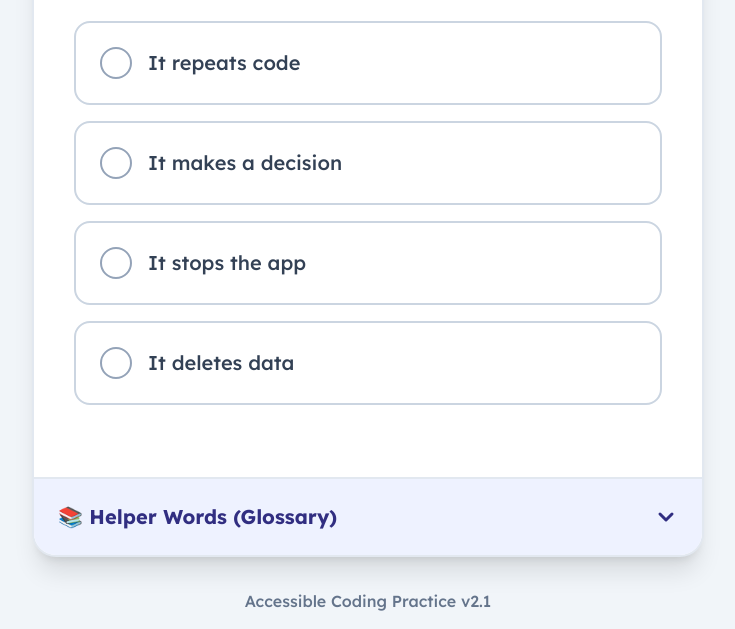
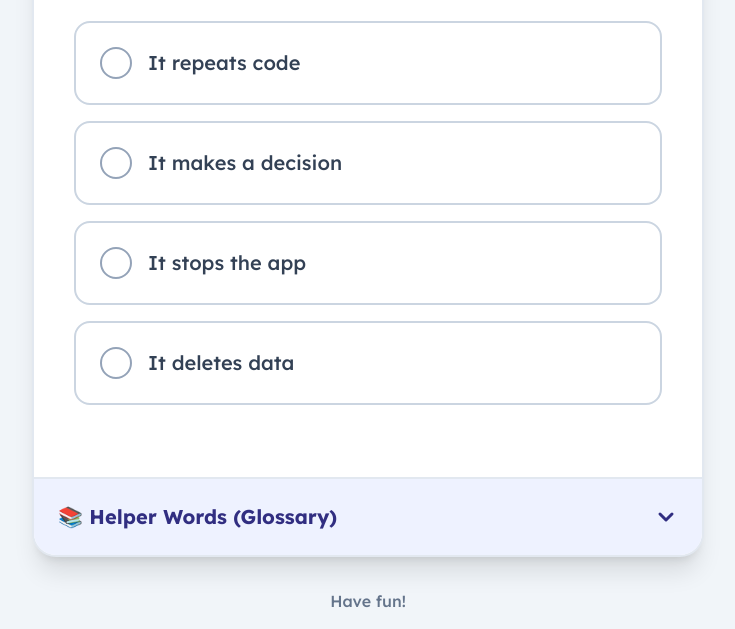
Before and after one commit to iispolicorotursi/logiclab, a plain HTML site: page index.html in a window 1280 px wide. Shown: the part 265-894 px from the top of the page, without its empty margins (272-1007 px from the left). Drawn offline with nearby package versions, Linux system fonts and the light colour scheme.

Commit message:
Add files via upload

```diff
--- a/index.html
+++ b/index.html
@@ -193,7 +193,7 @@
     </main>
 
     <footer class="mt-8 text-slate-500 font-medium">
-        <p>Accessible Coding Practice v2.1</p>
+        <p>Have fun!</p>
     </footer>
 
     <!-- Internal Logic Script (Merged for reliability) -->
```
